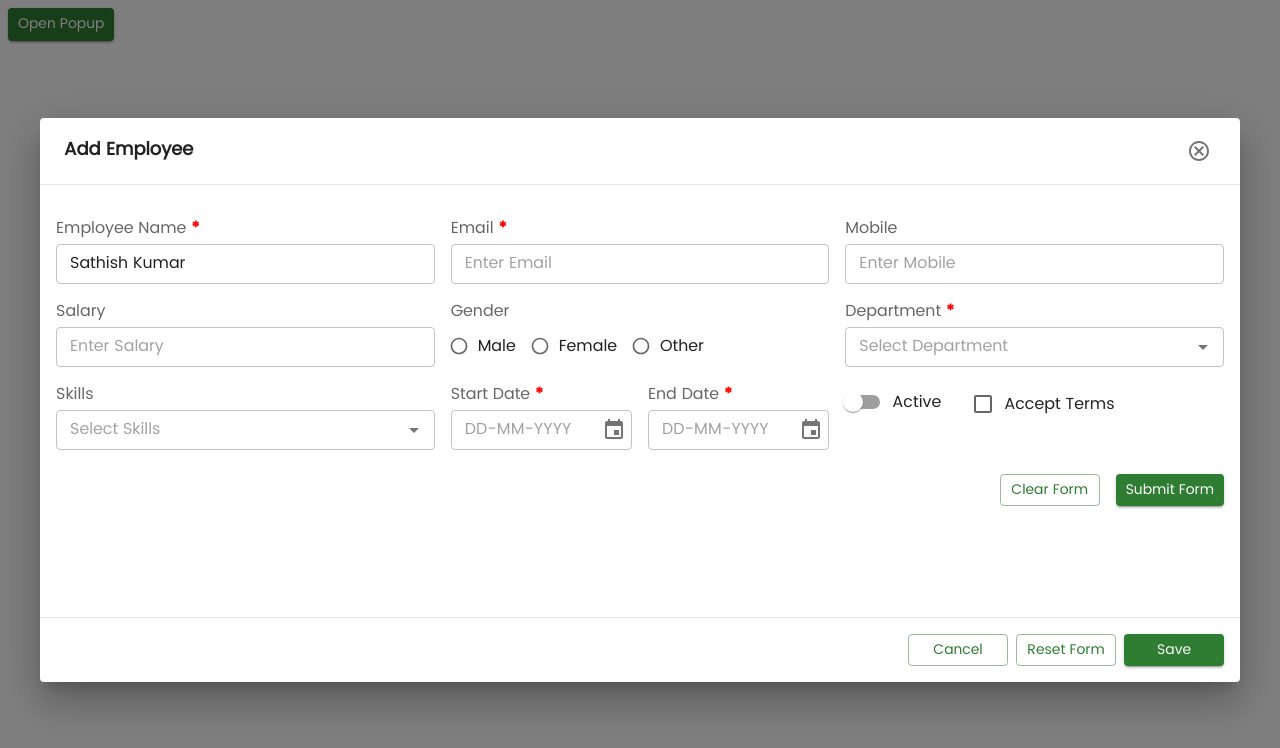
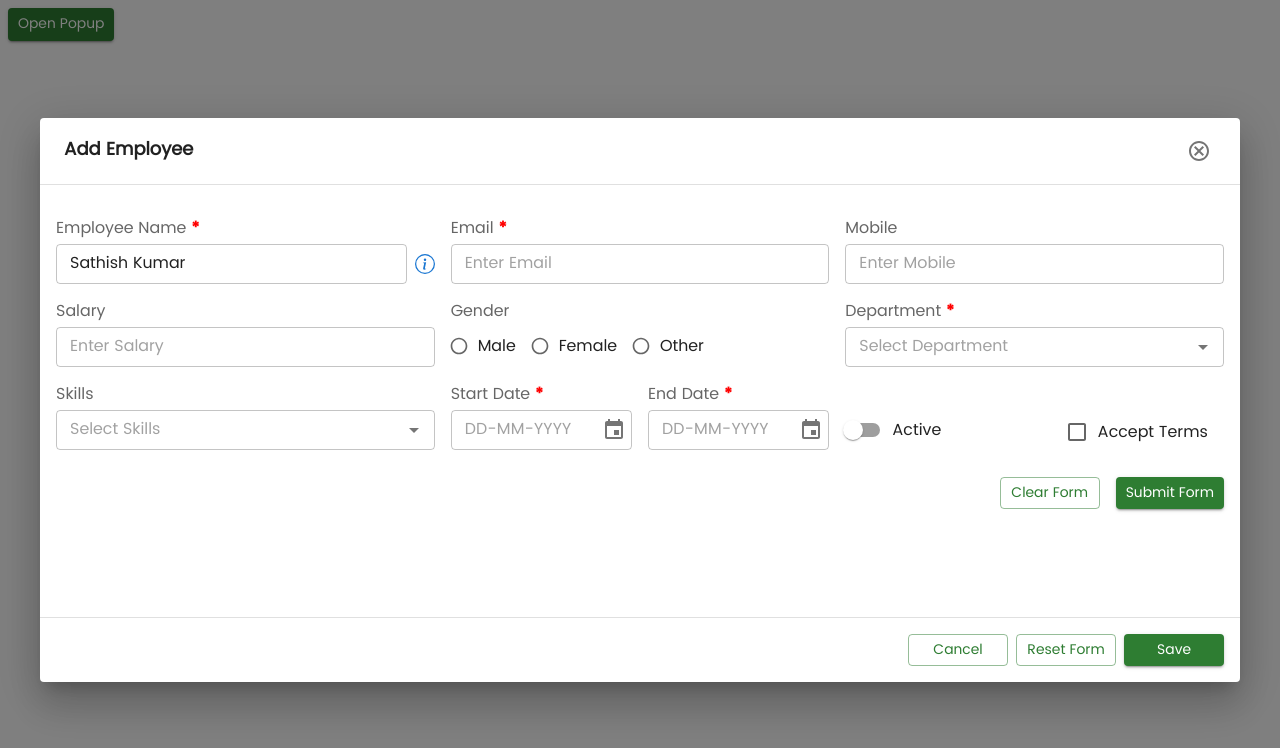
Before and after one commit to skch2710/react-project, a React (Vite) app in the folder skch-hrmsone-app/: page / in a window 1280 px wide. Both pictures are taken after a click on the button "Open Popup". Shown: the top 748 px of the page. Built offline with nearby package versions, Linux system fonts and the light colour scheme.

Commit message:
Info ToolTip

```diff
--- a/skch-hrmsone-app/src/pages/employee/EmployeeForm.jsx
+++ b/skch-hrmsone-app/src/pages/employee/EmployeeForm.jsx
@@ -1,8 +1,9 @@
-import { Grid, Stack } from "@mui/material";
+import { Alert, Box, Grid, Stack, Tooltip } from "@mui/material";
 import { memo, useEffect } from "react";
 
 import { Form, Formik, useFormikContext } from "formik";
 
+import { BsInfoCircle } from "react-icons/bs";
 import Button from "../../components/button/Button";
 import FormikTextField from "../../components/form/FormikTextField";
 
@@ -14,12 +15,12 @@ import {
   skillsLkp,
 } from "./employeeHelper";
 
+import FormikCheckBox from "../../components/checkbox/FormikCheckBox";
+import FormikDatePicker from "../../components/datepicker/FormikDatePicker";
 import FormikDropDown from "../../components/dropdown/FormikDropDown";
 import FormicRadioGroup from "../../components/radiogroup/FormicRadioGroup";
+import FormikToggle from "../../components/toggle/FormikToggle";
 import { REGEX } from "../../utils/constants";
-import FormikDatePicker from "../../components/datepicker/FormikDatePicker";
-import FormikToggle from "../../components/toggle/FormikToggle";
-import FormikCheckBox from "../../components/checkbox/FormikCheckBox";
 
 // Notify parent about submission status
 const SubmitStatus = memo(({ onChange }) => {
@@ -42,9 +43,10 @@ const EmployeeForm = memo(
           onSuccess?.();
         }}
       >
-        {({ resetForm, submitForm, isSubmitting, errors, touched }) => {
+        {({ resetForm, submitForm, isSubmitting, values, errors, touched }) => {
           // console.log("Errors:", errors);
           // console.log("Touched:", touched);
+          console.log("Values:", values);
           return (
             <Form>
               <SubmitStatus onChange={onSubmittingChange} />
@@ -52,6 +54,8 @@ const EmployeeForm = memo(
               <Grid container spacing={2} sx={{ mt: 2 }}>
                 {/* Employee Name */}
                 <Grid size={{ xs: 12, sm: 6, md: 4 }}>
+                  <Box sx={{ display: "flex", alignItems: "flex-end", gap: 1 }}>
+                    <Box sx={{ flex: 1, minWidth: 0 }}>
                       <FormikTextField
                         name="employeeName"
                         label="Employee Name"
@@ -60,6 +64,18 @@ const EmployeeForm = memo(
                           maxLength: 100,
                         }}
                       />
+                    </Box>
+                    <Tooltip title="Employee name should be as per official records.">
+                      <BsInfoCircle
+                        fontSize={20}
+                        style={{
+                          marginBottom: "10px",
+                          color: "#1976d2",
+                          cursor: "pointer",
+                        }}
+                      />
+                    </Tooltip>
+                  </Box>
                 </Grid>
 
                 {/* Email */}
@@ -146,9 +162,15 @@ const EmployeeForm = memo(
                 </Grid>
 
                 {/* Active Toggle and Term Checkbox */}
-                <Grid size={{ xs: 12, sm: 6, md: 4 }}>
-                  <Stack direction="row" spacing={2}>
-                    <FormikToggle name="active" label="Active" />
+                <Grid size={{ xs: 12, sm: 6, md: 4 }} sx={{ pt: { md: 3.5 } }}>
+                  <Stack
+                    direction="row"
+                    spacing={2}
+                    sx={{
+                      justifyContent: "space-between",
+                    }}
+                  >
+                    <FormikToggle name="isActive" label="Active" required />
 
                     <FormikCheckBox
                       name="acceptTerms"
@@ -158,6 +180,14 @@ const EmployeeForm = memo(
                   </Stack>
                 </Grid>
               </Grid>
+
+              {values.isActive && (
+                <Grid size={{ xs: 12, sm: 6, md: 4 }} sx={{ pt: { md: 3.5 } }}>
+                  <Alert severity="info">
+                    Employee is active. Please ensure all details are correct.
+                  </Alert>
+                </Grid>
+              )}
 
               <Stack
                 direction="row"
--- a/skch-hrmsone-app/src/pages/employee/employeeHelper.jsx
+++ b/skch-hrmsone-app/src/pages/employee/employeeHelper.jsx
@@ -11,7 +11,7 @@ export const employeeInitialValues = {
   startDate: "",
   endDate: "",
   gender: "",
-  isActive: true,
+  isActive: null,
   acceptTerms: false,
 };
 
@@ -57,7 +57,9 @@ export const employeeValidationSchema = Yup.object({
     .oneOf(["1", "2", "3"], "Select a valid gender")
     .required("Gender is required"),
 
-  isActive: Yup.boolean(),
+  isActive: Yup.boolean()
+    .nullable()
+    .required("Active status is required"),
 
   acceptTerms: Yup.boolean().oneOf([true], "You must accept the terms and conditions"),
 });
```
Lines whose indentation alone changed are shown as unchanged.
